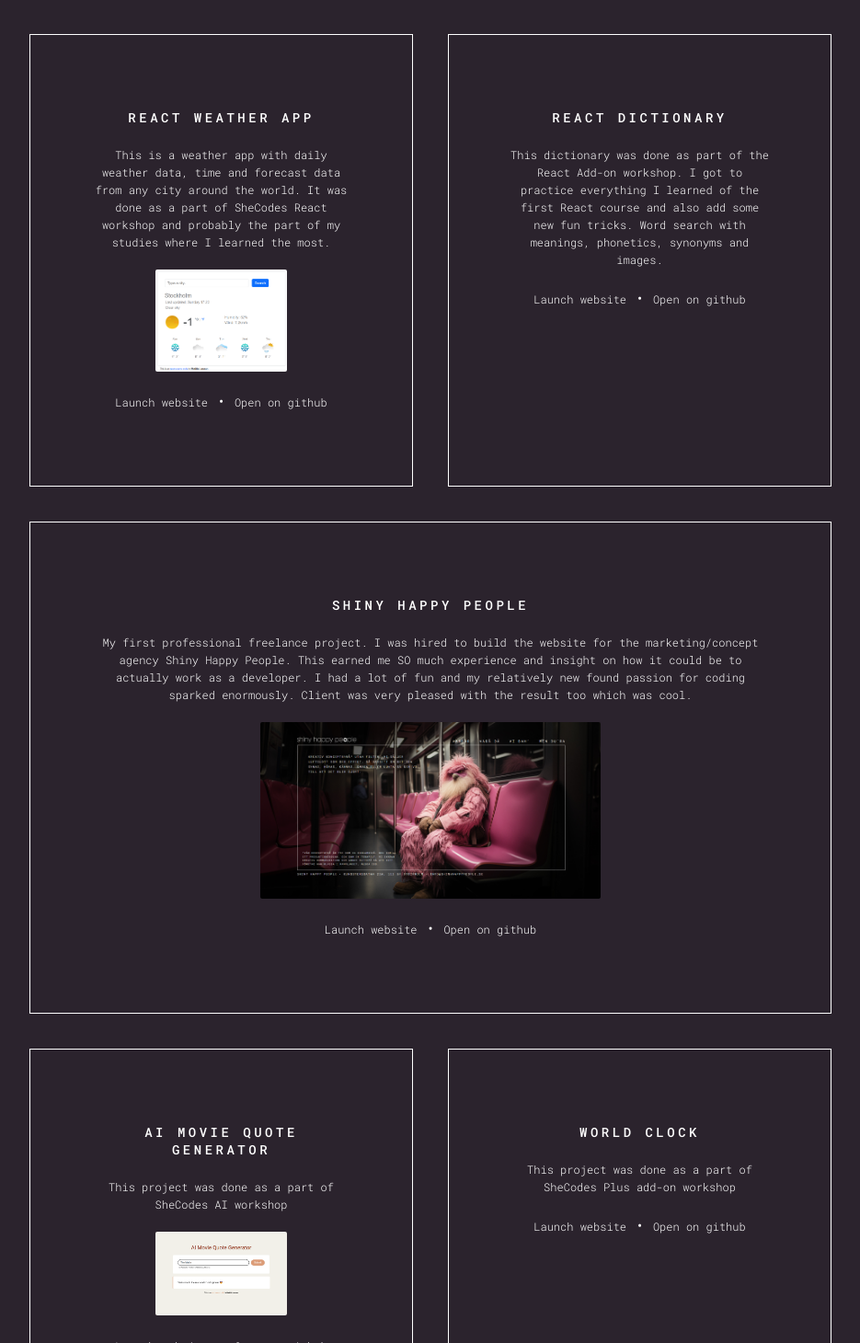
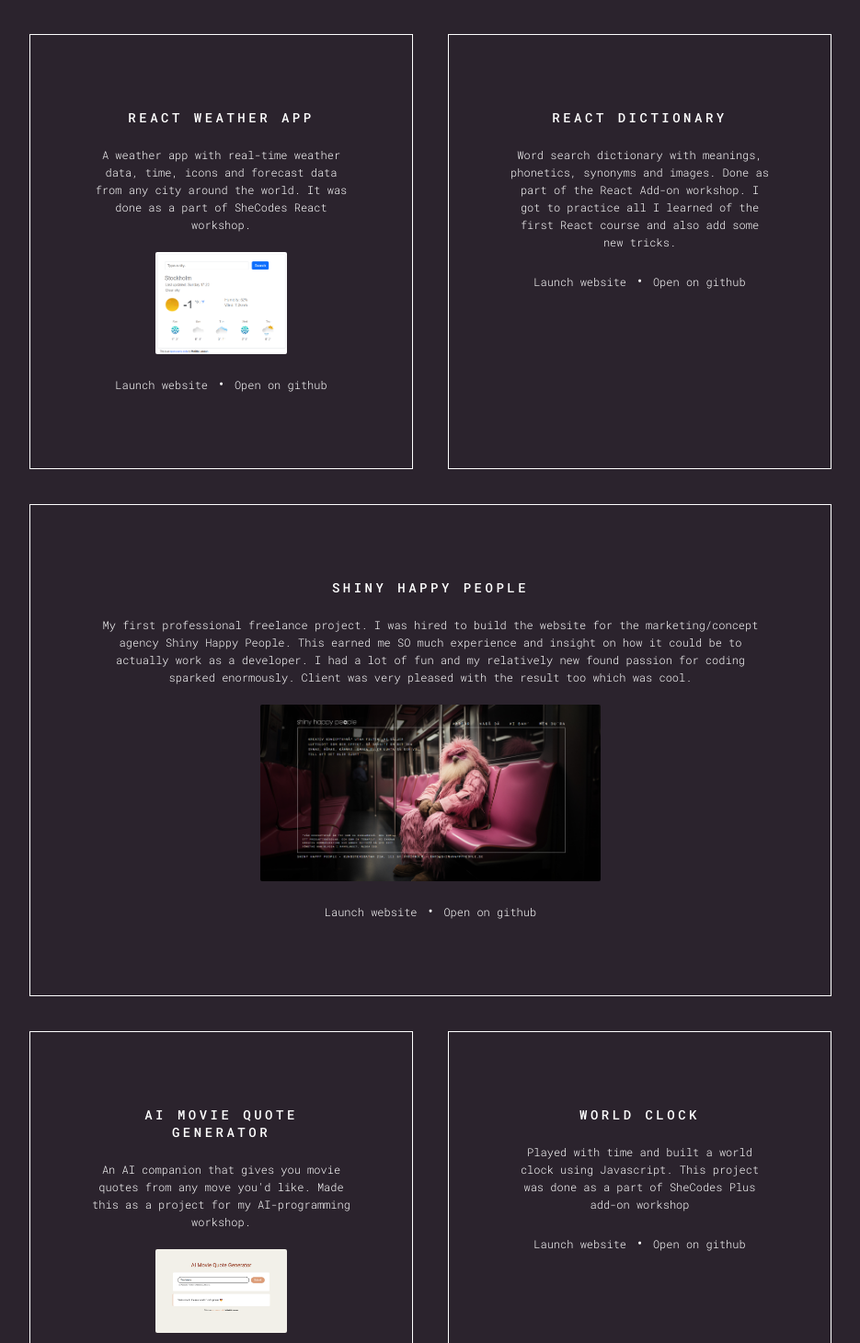
Before and after one commit to MatildaHJ/react-portfolio, a React (Create React App) app: page / in a window 1280 px wide. Shown: the part 1340-2800 px from the top of the page at 92% size, without its empty margins (172-1107 px from the left). Built offline with nearby package versions, Linux system fonts and the light colour scheme.

Commit message:
more content

```diff
--- a/src/Contact.js
+++ b/src/Contact.js
@@ -44,6 +44,7 @@ export default function Contact() {
               </button>
             </div>
           </form>
+
           <div className="contact-icons">
             <a
               href="https://www.linkedin.com/in/matilda-larsson-0176a3289/"
--- a/src/Main.js
+++ b/src/Main.js
@@ -10,7 +10,7 @@ export default function Main() {
         <div className="border-section">
           <h2>SKILLS</h2>
           <p>
-            In my studies I've learnt (apart from all the basics): responsive
+            In my studies I've learned HTML5, CSS, JS & React.js, responsive
             development, how to use Bootstrap, make API-calls, Git, hosting and
             incorporate plug-ins. We also hade a mini course in AI and on the
             side I've developed some skills in Figma. I'm cool with Wordpress
--- a/src/Portfolio.js
+++ b/src/Portfolio.js
@@ -24,10 +24,9 @@ export default function Portfolio() {
         <div className="border-section">
           <h2>React Weather app</h2>
           <p>
-            This is a weather app with daily weather data, time and forecast
+            A weather app with real-time weather data, time, icons and forecast
             data from any city around the world. It was done as a part of
-            SheCodes React workshop and probably the part of my studies where I
-            learned the most.
+            SheCodes React workshop.
           </p>
           <a
             href="https://reliable-react-weather.netlify.app/"
@@ -64,10 +63,10 @@ export default function Portfolio() {
         <div className="border-section">
           <h2>React Dictionary</h2>
           <p>
-            This dictionary was done as part of the React Add-on workshop. I got
-            to practice everything I learned of the first React course and also
-            add some new fun tricks. Word search with meanings, phonetics,
-            synonyms and images.
+            Word search dictionary with meanings, phonetics, synonyms and
+            images. Done as part of the React Add-on workshop. I got to practice
+            all I learned of the first React course and also add some new
+            tricks.
           </p>
 
           <div className="project-links">
@@ -138,8 +137,18 @@ export default function Portfolio() {
       <section className="grid grid-2-columns">
         <div className="border-section">
           <h2>AI movie quote generator</h2>
-          <p>This project was done as a part of SheCodes AI workshop</p>
-          <img src={aiImage} alt="AI project" className="project-img" />
+          <p>
+            An AI companion that gives you movie quotes from any move you'd
+            like. Made this as a project for my AI-programming workshop.
+          </p>{" "}
+          <a
+            href="https://movie-quote-generator.netlify.app/"
+            className="project-link"
+            target="_blank"
+            rel="noreferrer"
+          >
+            <img src={aiImage} alt="AI project" className="project-img" />
+          </a>
           <div className="project-links">
             <a
               href="https://movie-quote-generator.netlify.app/"
@@ -163,7 +172,8 @@ export default function Portfolio() {
         <div className="border-section">
           <h2>World Clock</h2>
           <p>
-            This project was done as a part of SheCodes Plus add-on workshop
+            Played with time and built a world clock using Javascript. This
+            project was done as a part of SheCodes Plus add-on workshop
           </p>
           <div className="project-links">
             <a
```
